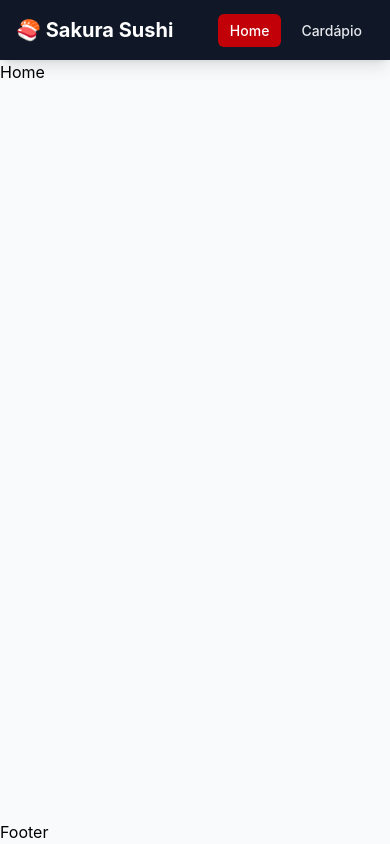
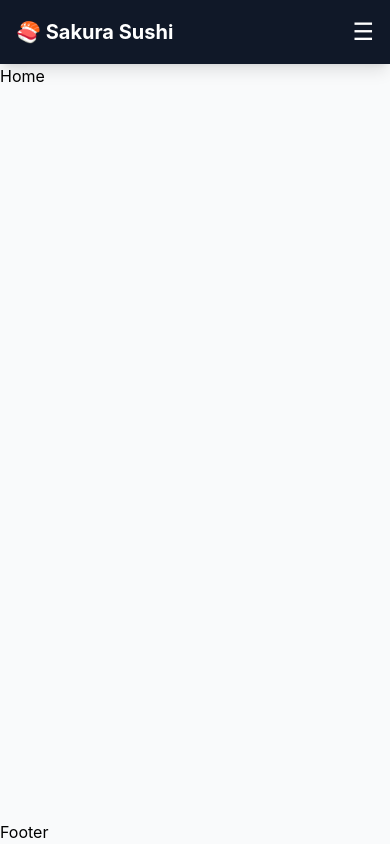
Before and after one commit to ninixzzs/CP5-techflow-dashboard, a React (Vite) app: page / in a window 390 px wide. Built offline with nearby package versions, Linux system fonts and the light colour scheme.

Commit message:
feat: adiciona menu responsivo na navbar

```diff
--- a/src/pages/Navbar.jsx
+++ b/src/pages/Navbar.jsx
@@ -1,3 +1,4 @@
+import { useState } from 'react'
 import { NavLink } from 'react-router-dom'
 
 const links = [
@@ -6,18 +7,29 @@ const links = [
 ]
 
 const estilo = ({ isActive }) =>
-  `rounded-md px-3 py-2 text-sm font-medium transition ${
+  `block rounded-md px-3 py-2 text-sm font-medium transition ${
     isActive ? 'bg-red-700 text-white' : 'text-gray-200 hover:bg-gray-800'
   }`
 
 export default function Navbar() {
+  const [aberto, setAberto] = useState(false)
+
   return (
     <header className="bg-gray-900 shadow-lg">
       <nav className="mx-auto flex max-w-6xl items-center justify-between px-4 py-4">
         <NavLink to="/" className="text-xl font-bold text-white">
           🍣 Sakura Sushi
         </NavLink>
-        <ul className="flex gap-2">
+
+        <button
+          className="text-2xl text-white md:hidden"
+          onClick={() => setAberto(!aberto)}
+          aria-label="Abrir menu"
+        >
+          {aberto ? '✕' : '☰'}
+        </button>
+
+        <ul className="hidden gap-2 md:flex">
           {links.map((l) => (
             <li key={l.to}>
               <NavLink to={l.to} className={estilo}>{l.label}</NavLink>
@@ -25,6 +37,18 @@ export default function Navbar() {
           ))}
         </ul>
       </nav>
+
+      {aberto && (
+        <ul className="flex flex-col gap-1 px-4 pb-4 md:hidden">
+          {links.map((l) => (
+            <li key={l.to}>
+              <NavLink to={l.to} className={estilo} onClick={() => setAberto(false)}>
+                {l.label}
+              </NavLink>
+            </li>
+          ))}
+        </ul>
+      )}
     </header>
   )
 }
```
